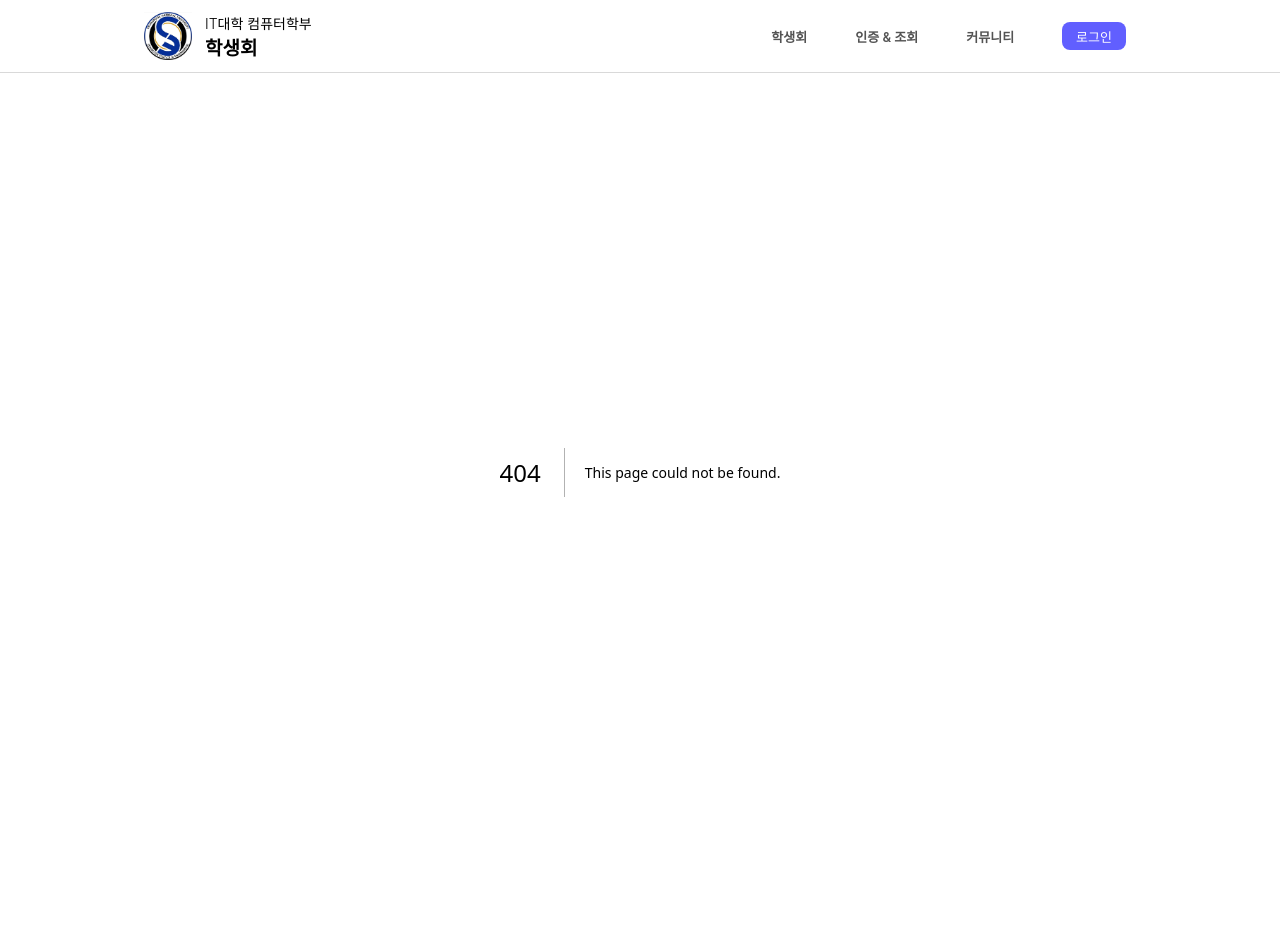
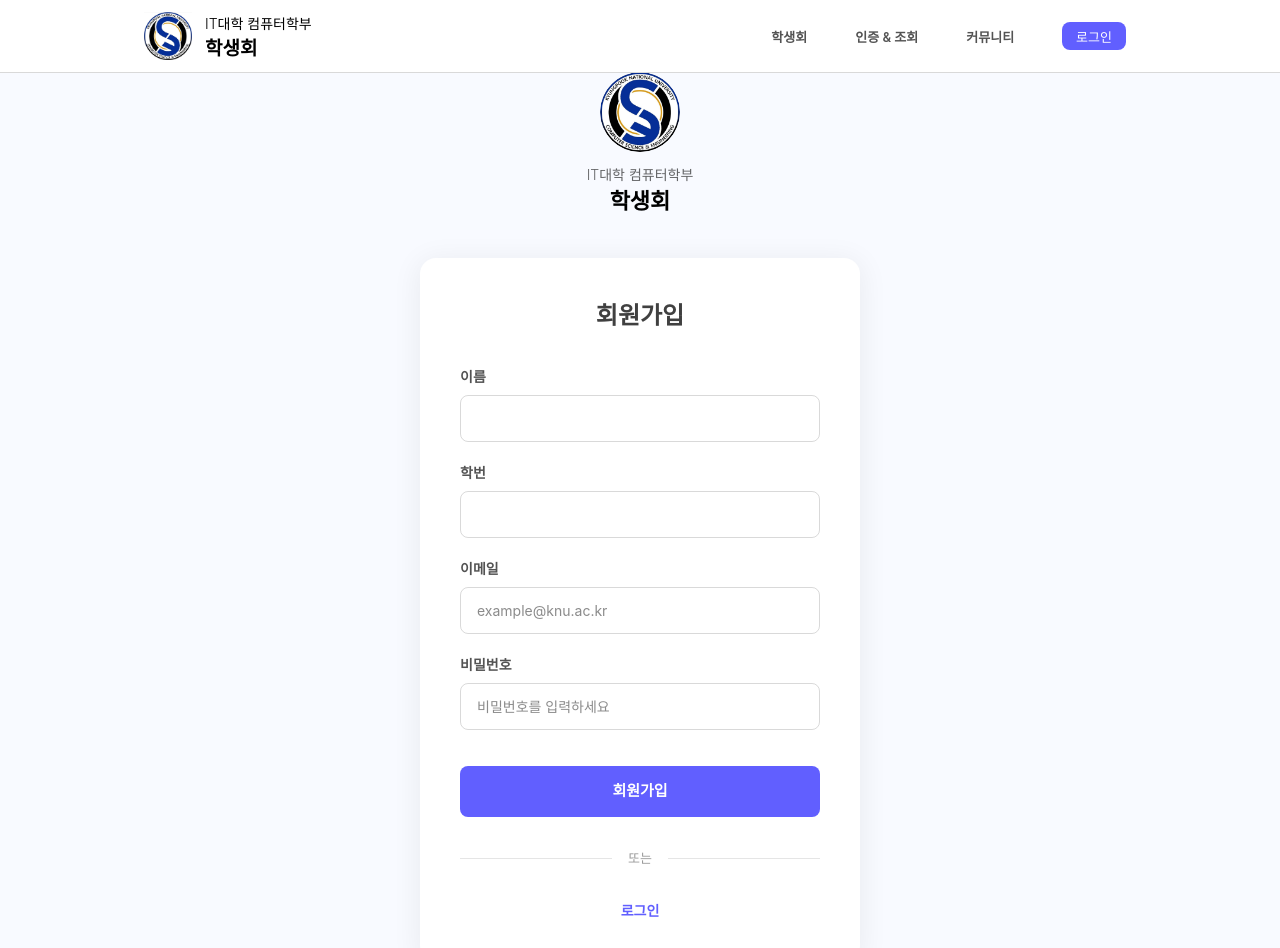
Before and after one commit to Committee-of-System-Library/knu-cse-official-client, a Next.js app: page /signup in a window 1280 px wide. Before the commit this address had no page. Shown: the top 948 px of the page. Before the commit the page ends 872 px from the top, so only its background shows below. Built offline with nearby package versions, Linux system fonts and the light colour scheme; a web font is replaced by a local one.

Commit message:
Create page.tsx
회원가입 창

```diff
--- /dev/null
+++ b/src/app/signup/page.tsx
@@ -0,0 +1,176 @@
+"use client";
+
+import { useRouter } from "next/navigation";
+import Link from "next/link";
+import Image from "next/image";
+import cseLogo from "@/assets/logo.jpg";
+import { useState } from "react";
+
+
+export default function SignUpPage() {
+  const router = useRouter();
+  const [email, setEmail] = useState("");
+  const [password, setPassword] = useState("");
+  const [studentID, setStudentID] = useState("");
+  const [name, setName] = useState("");
+
+  const handleSubmit = (e: React.FormEvent) => {
+    e.preventDefault();
+    // TODO: API 연동
+    console.log("Login attempt:", { email, password });
+    alert("회원가입이 완료되었습니다!");
+    router.push("/login");
+  };
+
+  return (
+    <div className="min-h-screen bg-[#f8faff] flex items-center justify-center px-4">
+      <div className="w-full max-w-[440px]">
+        {/* Logo Section */}
+        <div className="flex flex-col items-center mb-10">
+          <Link href="/" className="flex flex-col items-center gap-3">
+            <div className="relative size-20">
+              <Image
+                alt="CSE Logo"
+                className="absolute inset-0 object-cover rounded-full"
+                src={cseLogo}
+              />
+            </div>
+            <div className="text-center">
+              <p className="font-light text-[14px] text-[rgba(0,0,0,0.6)]">
+                IT대학 컴퓨터학부
+              </p>
+              <p className="font-bold text-[22px] text-black">학생회</p>
+            </div>
+          </Link>
+        </div>
+
+        {/* Login Card */}
+        <div className="bg-white rounded-2xl shadow-[0px_4px_28px_3px_rgba(0,0,0,0.06)] p-10">
+          <h1 className="font-extrabold text-[24px] text-[rgba(0,0,0,0.75)] mb-8 text-center">
+            회원가입
+          </h1>
+
+          <form onSubmit={handleSubmit} className="flex flex-col gap-5">
+            {/* Name Input */}
+            <div className="flex flex-col gap-2">
+              <label
+                htmlFor="name"
+                className="font-semibold text-[14px] text-[#535353]"
+              >
+                이름
+              </label>
+              <input
+                id="name"
+                type="name"
+                value={name}
+                onChange={(e) => setName(e.target.value)}
+                className="w-full px-4 py-3 border border-[rgba(0,0,0,0.15)] rounded-lg text-[14px] focus:outline-none focus:border-[#615fff] focus:ring-1 focus:ring-[#615fff] transition-colors"
+                required
+              />
+            </div>
+
+            {/* StudentID Input */}
+            <div className="flex flex-col gap-2">
+              <label
+                htmlFor="studentID"
+                className="font-semibold text-[14px] text-[#535353]"
+              >
+                학번
+              </label>
+              <input
+                id="studentID"
+                type="studentID"
+                value={studentID}
+                onChange={(e) => setStudentID(e.target.value)}
+                placeholder=""
+                className="w-full px-4 py-3 border border-[rgba(0,0,0,0.15)] rounded-lg text-[14px] focus:outline-none focus:border-[#615fff] focus:ring-1 focus:ring-[#615fff] transition-colors"
+                required
+              />
+            </div>
+
+            {/* Email Input */}
+            <div className="flex flex-col gap-2">
+              <label
+                htmlFor="email"
+                className="font-semibold text-[14px] text-[#535353]"
+              >
+                이메일
+              </label>
+              <input
+                id="email"
+                type="email"
+                value={email}
+                onChange={(e) => setEmail(e.target.value)}
+                placeholder="example@knu.ac.kr"
+                className="w-full px-4 py-3 border border-[rgba(0,0,0,0.15)] rounded-lg text-[14px] focus:outline-none focus:border-[#615fff] focus:ring-1 focus:ring-[#615fff] transition-colors"
+                required
+              />
+            </div>
+
+            {/* Password Input */}
+            <div className="flex flex-col gap-2">
+              <label
+                htmlFor="password"
+                className="font-semibold text-[14px] text-[#535353]"
+              >
+                비밀번호
+              </label>
+              <input
+                id="password"
+                type="password"
+                value={password}
+                onChange={(e) => setPassword(e.target.value)}
+                placeholder="비밀번호를 입력하세요"
+                className="w-full px-4 py-3 border border-[rgba(0,0,0,0.15)] rounded-lg text-[14px] focus:outline-none focus:border-[#615fff] focus:ring-1 focus:ring-[#615fff] transition-colors"
+                required
+              />
+            </div>
+
+
+
+            {/* Login Button */}
+            <button
+              type="submit"
+              className="w-full bg-[#615fff] text-white font-semibold text-[15px] py-3.5 rounded-lg hover:bg-[#5146e6] transition-colors mt-4"
+            >
+              회원가입
+            </button>
+          </form>
+
+          {/* Divider */}
+          <div className="flex items-center gap-4 my-8">
+            <hr className="flex-1 border-[rgba(0,0,0,0.1)]" />
+            <span className="text-[13px] text-[rgba(0,0,0,0.4)]">또는</span>
+            <hr className="flex-1 border-[rgba(0,0,0,0.1)]" />
+          </div>
+
+          {/* Sign Up Link */}
+          <div className="text-center">
+            <p className="text-[14px] text-[#535353]">
+              <Link
+                href="/login"
+                className="font-semibold text-[#615fff] hover:text-[#5146e6] transition-colors"
+              >
+                로그인
+              </Link>
+            </p>
+          </div>
+        </div>
+
+        {/* Additional Info */}
+        <div className="mt-6 text-center">
+          <p className="text-[12px] text-[rgba(0,0,0,0.4)]">
+            문의사항이 있으시면{" "}
+            <Link
+              href="/contact"
+              className="text-[#615fff] hover:text-[#5146e6] transition-colors"
+            >
+              고객센터
+            </Link>
+            로 연락주세요
+          </p>
+        </div>
+      </div>
+    </div>
+  );
+}
```
